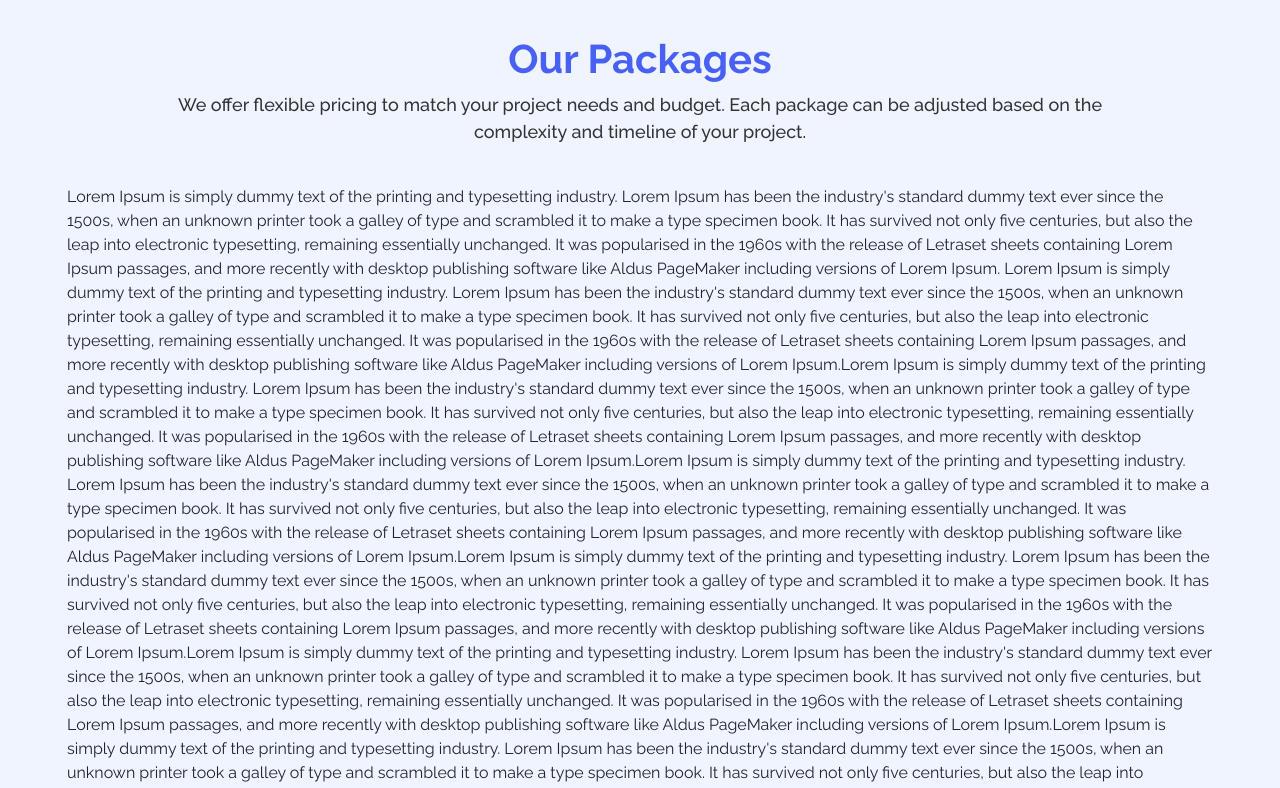
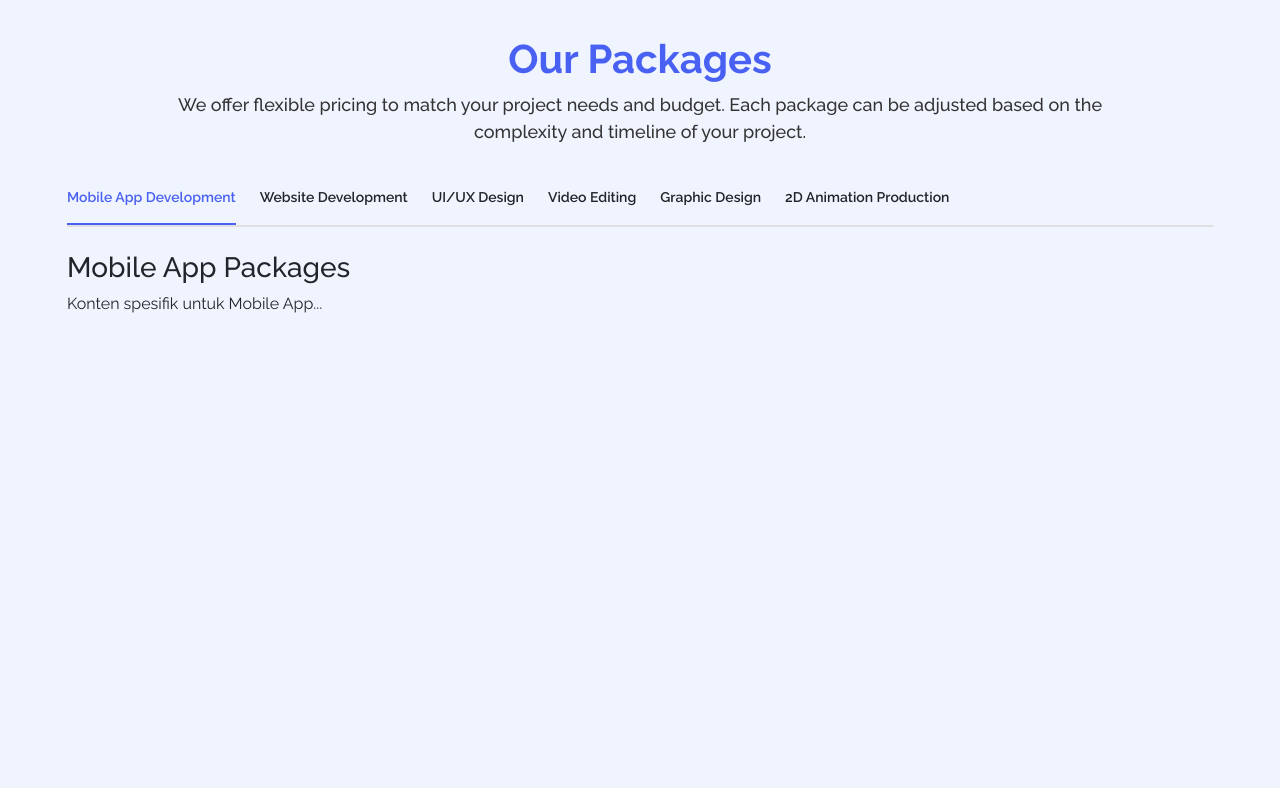
Before and after one commit to azzmnrwebdev/zavintech, a React (Vite) app: page / in a window 1280 px wide. Shown: the part 2000-2788 px from the top of the page. After the commit the page ends 2380 px from the top, so only its background shows below. Built offline with nearby package versions, Linux system fonts and the light colour scheme.

Commit message:
add section packages done

```diff
--- a/src/App.jsx
+++ b/src/App.jsx
@@ -1,17 +1,52 @@
 import "./assets/css/index.css";
 import Nav from "react-bootstrap/Nav";
+import { useRef, useState } from "react";
 import Navbar from "react-bootstrap/Navbar";
 import Phone from "./assets/images/phone.PNG";
 import Container from "react-bootstrap/Container";
 import Dashboard from "./assets/images/dashboard.jpg";
-import Mobile from "./assets/images/services/mobile.svg";
-import Website from "./assets/images/services/website.svg";
-import UiUxDesign from "./assets/images/services/uiux.svg";
-import Animation from "./assets/images/services/animation.svg";
-import VideoEditing from "./assets/images/services/video-editing.svg";
-import GraphicDesign from "./assets/images/services/graphic-design.svg";
+import MobileIllustration from "./assets/images/services/mobile.svg";
+import WebsiteIllustration from "./assets/images/services/website.svg";
+import UIUXDesignIllustration from "./assets/images/services/uiux.svg";
+import AnimationIllustration from "./assets/images/services/animation.svg";
+import VideoEditingIllustration from "./assets/images/services/video-editing.svg";
+import GraphicDesignIllustration from "./assets/images/services/graphic-design.svg";
 
 const App = () => {
+  const PackageFilterRefs = useRef({});
+  const [activePackageFilter, setActivePackageFilter] = useState(
+    "Mobile App Development"
+  );
+
+  // Filter Packages
+  const packageFilters = [
+    "Mobile App Development",
+    "Website Development",
+    "UI/UX Design",
+    "Video Editing",
+    "Graphic Design",
+    "2D Animation Production",
+  ];
+
+  const packageContents = {
+    "Mobile App Development": <PackageMobile />,
+    "Website Development": <PackageWebsite />,
+    "UI/UX Design": <PackageUIUXDesign />,
+    "Video Editing": <PackageVideoEditing />,
+    "Graphic Design": <PackageGraphicDesign />,
+    "2D Animation Production": <Package2DAnimation />,
+  };
+
+  const handleFilterClick = (filter) => {
+    setActivePackageFilter(filter);
+
+    PackageFilterRefs.current[filter]?.scrollIntoView({
+      behavior: "smooth",
+      block: "nearest",
+      inline: "center",
+    });
+  };
+
   return (
     <>
       {/* Navbar */}
@@ -148,7 +183,7 @@ const App = () => {
                   <div className="card-body p-4">
                     <div className="box">
                       <img
-                        src={Mobile}
+                        src={MobileIllustration}
                         width="100%"
                         height="100%"
                         alt="Mobile App Development"
@@ -170,7 +205,7 @@ const App = () => {
                   <div className="card-body p-4">
                     <div className="box">
                       <img
-                        src={Website}
+                        src={WebsiteIllustration}
                         width="100%"
                         height="100%"
                         alt="Website Development"
@@ -192,7 +227,7 @@ const App = () => {
                   <div className="card-body p-4">
                     <div className="box">
                       <img
-                        src={UiUxDesign}
+                        src={UIUXDesignIllustration}
                         width="100%"
                         height="100%"
                         alt="UI/UX Design"
@@ -214,7 +249,7 @@ const App = () => {
                   <div className="card-body p-4">
                     <div className="box">
                       <img
-                        src={VideoEditing}
+                        src={VideoEditingIllustration}
                         width="100%"
                         height="100%"
                         alt="Video Editing"
@@ -236,7 +271,7 @@ const App = () => {
                   <div className="card-body p-4">
                     <div className="box">
                       <img
-                        src={GraphicDesign}
+                        src={GraphicDesignIllustration}
                         width="100%"
                         height="100%"
                         alt="Graphic Design"
@@ -258,7 +293,7 @@ const App = () => {
                   <div className="card-body p-4">
                     <div className="box">
                       <img
-                        src={Animation}
+                        src={AnimationIllustration}
                         width="100%"
                         height="100%"
                         alt="2D Animation"
@@ -289,72 +324,32 @@ const App = () => {
               </p>
             </div>
 
-            <p>
-              Lorem Ipsum is simply dummy text of the printing and typesetting
-              industry. Lorem Ipsum has been the industry's standard dummy text
-              ever since the 1500s, when an unknown printer took a galley of
-              type and scrambled it to make a type specimen book. It has
-              survived not only five centuries, but also the leap into
-              electronic typesetting, remaining essentially unchanged. It was
-              popularised in the 1960s with the release of Letraset sheets
-              containing Lorem Ipsum passages, and more recently with desktop
-              publishing software like Aldus PageMaker including versions of
-              Lorem Ipsum. Lorem Ipsum is simply dummy text of the printing and
-              typesetting industry. Lorem Ipsum has been the industry's standard
-              dummy text ever since the 1500s, when an unknown printer took a
-              galley of type and scrambled it to make a type specimen book. It
-              has survived not only five centuries, but also the leap into
-              electronic typesetting, remaining essentially unchanged. It was
-              popularised in the 1960s with the release of Letraset sheets
-              containing Lorem Ipsum passages, and more recently with desktop
-              publishing software like Aldus PageMaker including versions of
-              Lorem Ipsum.Lorem Ipsum is simply dummy text of the printing and
-              typesetting industry. Lorem Ipsum has been the industry's standard
-              dummy text ever since the 1500s, when an unknown printer took a
-              galley of type and scrambled it to make a type specimen book. It
-              has survived not only five centuries, but also the leap into
-              electronic typesetting, remaining essentially unchanged. It was
-              popularised in the 1960s with the release of Letraset sheets
-              containing Lorem Ipsum passages, and more recently with desktop
-              publishing software like Aldus PageMaker including versions of
-              Lorem Ipsum.Lorem Ipsum is simply dummy text of the printing and
-              typesetting industry. Lorem Ipsum has been the industry's standard
-              dummy text ever since the 1500s, when an unknown printer took a
-              galley of type and scrambled it to make a type specimen book. It
-              has survived not only five centuries, but also the leap into
-              electronic typesetting, remaining essentially unchanged. It was
-              popularised in the 1960s with the release of Letraset sheets
-              containing Lorem Ipsum passages, and more recently with desktop
-              publishing software like Aldus PageMaker including versions of
-              Lorem Ipsum.Lorem Ipsum is simply dummy text of the printing and
-              typesetting industry. Lorem Ipsum has been the industry's standard
-              dummy text ever since the 1500s, when an unknown printer took a
-              galley of type and scrambled it to make a type specimen book. It
-              has survived not only five centuries, but also the leap into
-              electronic typesetting, remaining essentially unchanged. It was
-              popularised in the 1960s with the release of Letraset sheets
-              containing Lorem Ipsum passages, and more recently with desktop
-              publishing software like Aldus PageMaker including versions of
-              Lorem Ipsum.Lorem Ipsum is simply dummy text of the printing and
-              typesetting industry. Lorem Ipsum has been the industry's standard
-              dummy text ever since the 1500s, when an unknown printer took a
-              galley of type and scrambled it to make a type specimen book. It
-              has survived not only five centuries, but also the leap into
-              electronic typesetting, remaining essentially unchanged. It was
-              popularised in the 1960s with the release of Letraset sheets
-              containing Lorem Ipsum passages, and more recently with desktop
-              publishing software like Aldus PageMaker including versions of
-              Lorem Ipsum.Lorem Ipsum is simply dummy text of the printing and
-              typesetting industry. Lorem Ipsum has been the industry's standard
-              dummy text ever since the 1500s, when an unknown printer took a
-              galley of type and scrambled it to make a type specimen book. It
-              has survived not only five centuries, but also the leap into
-              electronic typesetting, remaining essentially unchanged. It was
-              popularised in the 1960s with the release of Letraset sheets
-              containing Lorem Ipsum passages, and more recently with desktop
-              publishing software like Aldus PageMaker including versions of
-              Lorem Ipsum.
-            </p>
+            {/* Filter */}
+            <div
+              className="d-flex align-items-center gap-4 flex-nowrap overflow-x-auto filter"
+              style={{
+                borderBottom: "2px solid #e0e0e0",
+                scrollbarWidth: "none",
+              }}
+            >
+              {packageFilters.map((filter) => (
+                <span
+                  key={filter}
+                  ref={(el) => (PackageFilterRefs.current[filter] = el)}
+                  className={`fw-semibold text-nowrap ${
+                    activePackageFilter === filter ? "active" : ""
+                  }`}
+                  onClick={() => handleFilterClick(filter)}
+                >
+                  <small>{filter}</small>
+                </span>
+              ))}
+            </div>
+
+            {/* Content */}
+            <div className="package-content mt-4">
+              {packageContents[activePackageFilter]}
+            </div>
           </div>
         </section>
       </main>
@@ -362,4 +357,46 @@ const App = () => {
   );
 };
 
+const PackageMobile = () => (
+  <>
+    <h3>Mobile App Packages</h3>
+    <p>Konten spesifik untuk Mobile App...</p>
+  </>
+);
+
+const PackageWebsite = () => (
+  <>
+    <h3>Website Packages</h3>
+    <p>Konten spesifik untuk Website...</p>
+  </>
+);
+
+const PackageUIUXDesign = () => (
+  <>
+    <h3>UI/UX Packages</h3>
+    <p>Konten spesifik untuk UI/UX...</p>
+  </>
+);
+
+const PackageVideoEditing = () => (
+  <>
+    <h3>Video Editing Packages</h3>
+    <p>Konten spesifik untuk Video Editing...</p>
+  </>
+);
+
+const PackageGraphicDesign = () => (
+  <>
+    <h3>Graphic Design Packages</h3>
+    <p>Konten spesifik untuk Graphic Design...</p>
+  </>
+);
+
+const Package2DAnimation = () => (
+  <>
+    <h3>2D Animation Packages</h3>
+    <p>Konten spesifik untuk 2D Animation...</p>
+  </>
+);
+
 export default App;
--- a/src/assets/css/index.css
+++ b/src/assets/css/index.css
@@ -219,6 +219,38 @@ main {
   text-align: center;
 }
 
+#packages .filter span {
+  cursor: pointer;
+  position: relative;
+  padding-bottom: 1rem;
+  transition: all 0.3s ease;
+}
+
+#packages .filter span.active {
+  font-weight: 600;
+  color: #4961f2;
+}
+
+#packages .filter span::after {
+  left: 0;
+  width: 0;
+  bottom: 0;
+  height: 2px;
+  content: "";
+  position: absolute;
+  background-color: #4961f2;
+  transition: width 0.3s ease;
+}
+
+#packages .filter span.active::after,
+#packages .filter span:hover::after {
+  width: 100%;
+}
+
+#packages .filter span:not(.active):hover {
+  color: #4961f2;
+}
+
 /* Animation */
 @keyframes float {
   0% {
```
